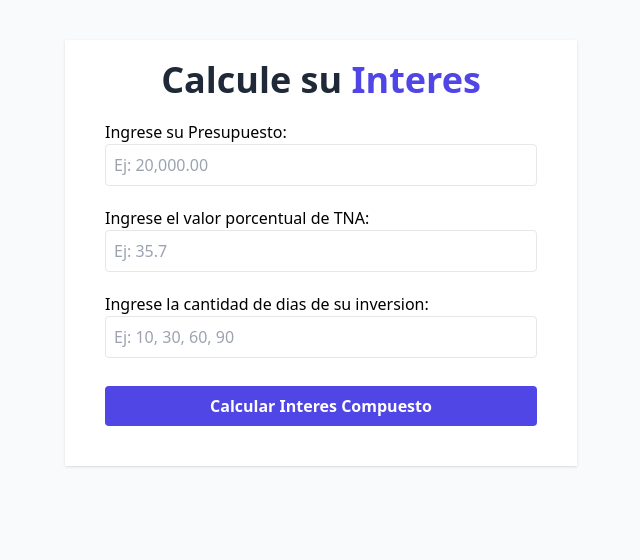
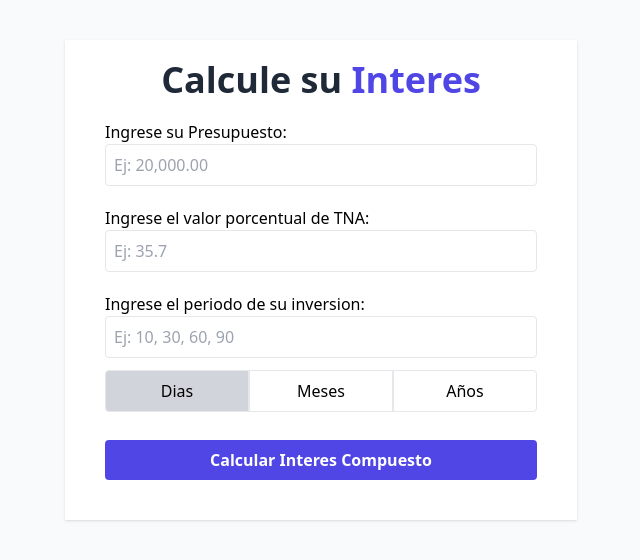
Before and after one commit to MatiasKV0/CalculadoraInteresCompuesto, a React (Vite) app: page / in a window 1280 px wide. Shown: the top 560 px of the page, without its empty margins (319-959 px from the left). Built offline with nearby package versions, Linux system fonts and the light colour scheme.

Commit message:
Refactor investment period handling and update Resultados component to support multiple period types

```diff
--- a/src/App.jsx
+++ b/src/App.jsx
@@ -5,7 +5,11 @@ import Resultados from "./components/Resultados";
 function App() {
 
   const [tna, setTna] = useState(0);
-  const [days, setDays] = useState(0);
+  const [periodo, setPeriodo] = useState(0);
+  const [tipoPeriodo, setTipoPeriodo] = useState(1);
+  const [days, setDays] = useState(true);
+  const [meses, setMeses] = useState(false);
+  const [años, setAños] = useState(false);
   const [msg, setMsg] = useState('');
   const [presupuesto, setPresupuesto] = useState(0);
   const [resultado, setResultado] = useState(false);
@@ -14,17 +18,44 @@ function App() {
     e.preventDefault();
     setResultado(false);
 
-    if(isNaN(tna) || isNaN(days) || isNaN(presupuesto)){
+    if(isNaN(tna) || isNaN(periodo) || isNaN(presupuesto)){
       setMsg('Ingrese valores numericos');
       return;
     }
-    else if(tna <= 0 || days <= 0 || presupuesto <= 0){
+    else if(tna <= 0 || periodo <= 0 || presupuesto <= 0){
       setMsg('Ingrese valores mayores a 0');
       return;
     }
     else{
       setMsg('');
       setResultado(true);
+    }
+  }
+
+  const handleClick = (e) =>{
+    e.preventDefault();
+
+    switch(e.target.id){
+      case "1":
+        setDays(true);
+        setMeses(false);
+        setAños(false);
+        setTipoPeriodo(1);
+        break;
+      case "2":
+        setDays(false);
+        setMeses(true);
+        setAños(false);
+        setTipoPeriodo(2);
+        break;
+      case "3":
+        setDays(false);
+        setMeses(false);
+        setAños(true);
+        setTipoPeriodo(3);
+        break;
+      default:
+        break;
     }
   }
 
@@ -54,20 +85,29 @@ function App() {
             />
           </div>
           <div className="flex flex-col my-5">
-            <label>Ingrese la cantidad de dias de su inversion:</label>
-            <input
-              type="text"
-              className="border rounded p-2"
-              placeholder="Ej: 10, 30, 60, 90"
-              onChange={(e) => {setDays(Number(e.target.value)); setResultado(false)}}
-            />
+            <label>Ingrese el periodo de su inversion:</label>
+            <div className="flex gap-3 flex-col">
+              <div className="w-full">
+                  <input
+                    type="text"
+                    className="border rounded p-2 w-full"
+                    placeholder="Ej: 10, 30, 60, 90"
+                    onChange={(e) => {setPeriodo(Number(e.target.value)); setResultado(false)}}
+                  />
+              </div>
+              <div className="w-full">
+                <button onClick={handleClick} id="1" className={`rounded-l py-2 px-4 border w-1/3 ${days ? 'bg-gray-300' : 'bg-white'}`}>Dias</button>
+                <button onClick={handleClick} id="2" className={`py-2 px-4 border w-1/3 ${meses ? 'bg-gray-300' : 'bg-white'}`}>Meses</button>
+                <button onClick={handleClick} id="3" className={`rounded-r py-2 px-4 border w-1/3 ${años ? 'bg-gray-300' : 'bg-white'}`}>Años</button>
+              </div>
+            </div>
           </div>
           {msg && <Alerta msg={msg}/>}
           <button type="submit"
             className="bg-indigo-600 text-white mt-2 font-bold py-2 px-4 rounded w-full"
           >Calcular Interes Compuesto</button>
         </form>
-       {resultado && <Resultados presupuesto={presupuesto} tna={tna} days={days}/>}
+       {resultado && <Resultados presupuesto={presupuesto} tna={tna} periodo={periodo} tipoPeriodo={tipoPeriodo}/>}
       </div>
     </>
   )
--- a/src/components/Resultados.jsx
+++ b/src/components/Resultados.jsx
@@ -1,13 +1,27 @@
 import { formatearDinero, calcularTotal } from "../helpers/funciones"
 
 
-const Resultados = ({presupuesto, tna, days}) => {
-    const {total, promedio} = calcularTotal(presupuesto, tna, days);
+const Resultados = ({presupuesto, tna, periodo, tipoPeriodo}) => {
+    const {total, promedio} = calcularTotal(presupuesto, tna, periodo, tipoPeriodo);
+    let Ptotal = 0;
+    let Intereses = 0;
+    let Promedio = 0;
+    if(total > 99999999999999){
+      Ptotal =  "∞"
+      Intereses = "∞"
+      Promedio = "∞"
+    }
+    else{
+      Ptotal = formatearDinero(total);
+      Intereses = formatearDinero(total-presupuesto);
+      Promedio = formatearDinero(promedio);
+    }
   return (
-    <div className="border rounded text-center p-5 m-5 mb-0">
-        <h1 className="font-bold text-xl pb-2">Interes Generados</h1>
-        <p>Presupuesto <span className="font-bold">total</span> en {days} dias: <span className="font-bold">{formatearDinero(total)}</span> </p>
-        <p>Promedio de interes diario: {formatearDinero(promedio)}</p>
+    <div className="border rounded text-left p-5 m-5 mb-0">
+        <h2 className="font-bold text-xl pb-2 text-center underline mb-1">Interes Generados</h2>
+        <p><span className="font-bold">Presupuesto total</span>: <span className="font-bold">{Ptotal}</span> </p>
+        <p>- Intereses totales: {Intereses}</p>
+        <p>- Promedio de interes diario: {Promedio}</p>
     </div>
   )
 }
--- a/src/helpers/funciones.js
+++ b/src/helpers/funciones.js
@@ -6,8 +6,10 @@ const formatearDinero = (valor) => {
     return formatter.format(valor)
 }
 
-const calcularTotal = (presupuesto, TNA, dias) => {
+const calcularTotal = (presupuesto, TNA, periodo, tipo) => {
     const tasaDiaria = TNA / 365 / 100;
+
+    const dias = tipo === 1 ? periodo : tipo === 2 ? periodo * 30 : periodo * 365;
 
     const presupuestoInicial = presupuesto;
 
```
